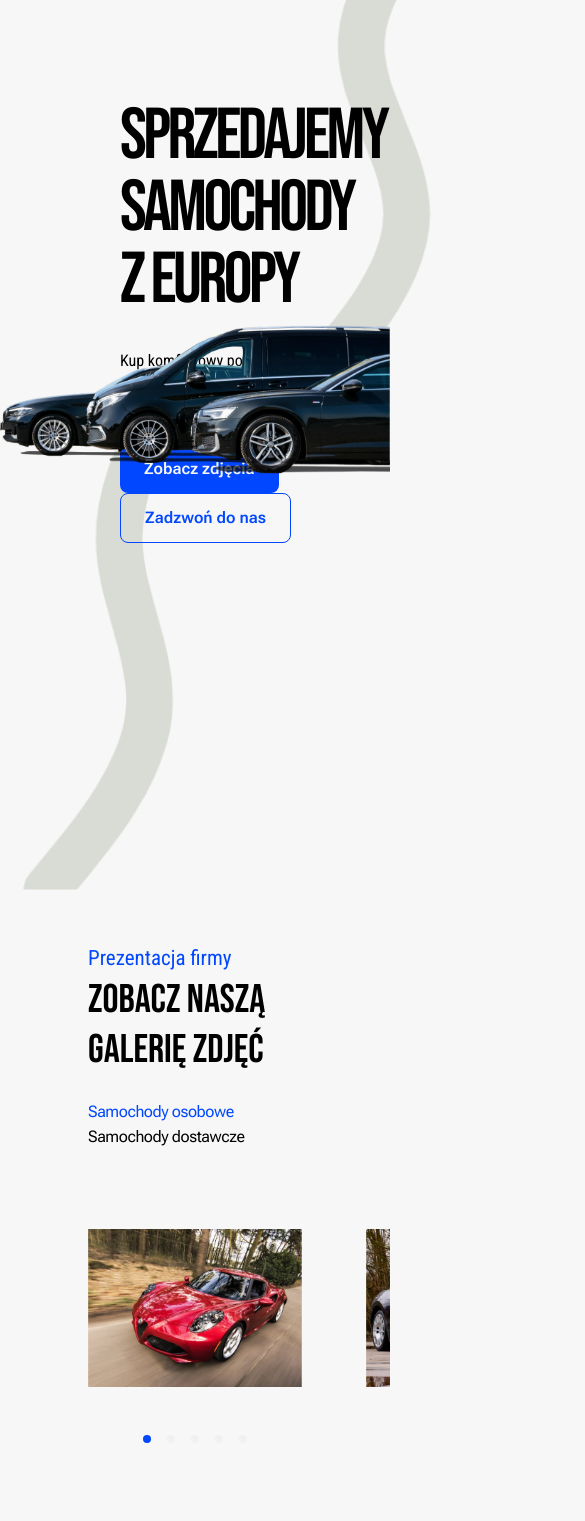
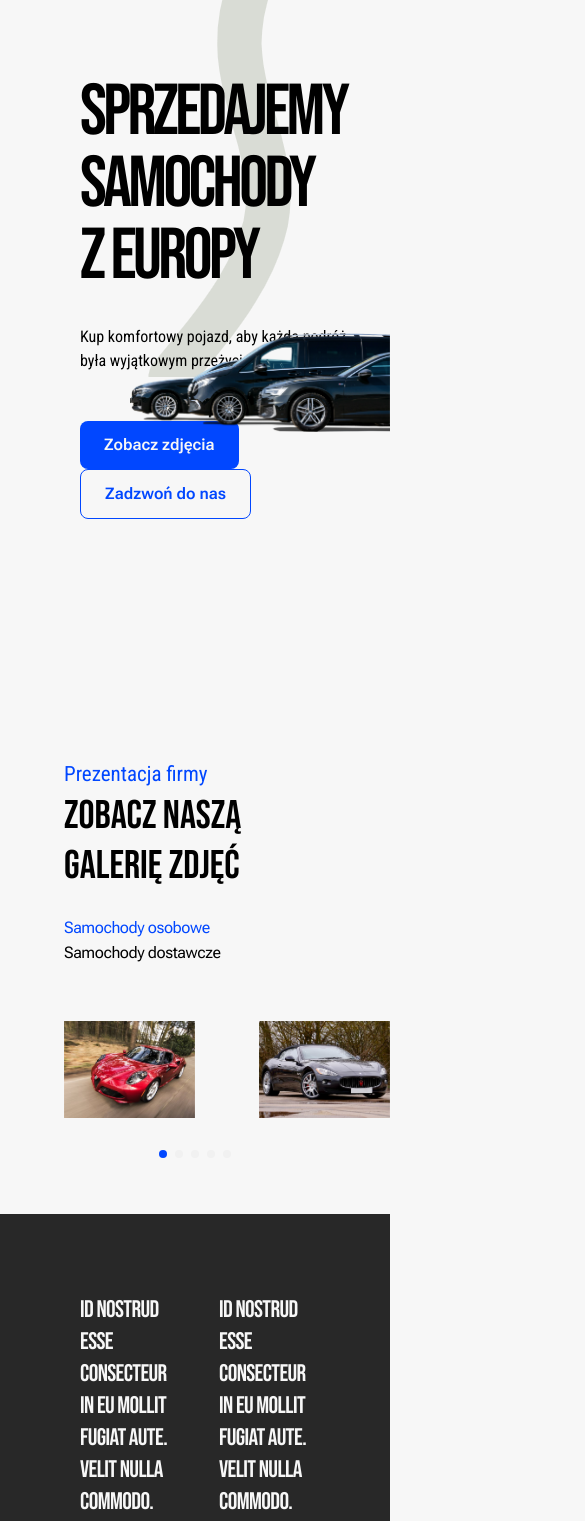
Before and after one commit to kakarotto2004/tailwindcss-carsSpot, a website: page index.html in a window 390 px wide. Shown: the part 123-1644 px from the top of the page, 585 px wide, since content can reach past the window. Drawn offline with Linux system fonts and the light colour scheme.

Commit message:
make tablet styles

```diff
--- a/index.html
+++ b/index.html
@@ -11,7 +11,7 @@
 </head>
 <body class="bg-whiteBg overflow-x-hidden">
     <div>
-        <header class="flex flex-row justify-between items-center py-4 px-16 lg:px-p120px">
+        <header class="flex flex-row justify-between items-center py-4 px-20 lg:px-p120px">
             <div>
                 <img src="img/logo.png" alt="CarsSpot logo">
             </div>
@@ -25,12 +25,12 @@
         </header>
 
         <main class="overflow-hidden">
-            <section class="mt-p120px mb-80">
-                <div class="absolute top-0 -right-32 -z-10">
-                    <img src="img/wave-1.png" alt="wave" class="inline-block h-full scale-105 ">
-                    <img src="img/wave-2.png" alt="wave" class="inline-block rotate-180 scale-105">
+            <section class="mt-24 lg:mt-p120px mb-44 lg:mb-80">
+                <div class="absolute top-0 -right-56 lg:-right-32 -z-10">
+                    <img src="img/wave-1.png" alt="wave" class="lg:inline-block h-full lg:scale-105 hidden">
+                    <img src="img/wave-2.png" alt="wave" class="inline-block rotate-180 lg:scale-105">
                 </div>
-                <div class="pl-p120px relative">
+                <div class="pl-20 lg:pl-p120px relative">
                     <h1 class="font-bebas text-7xl tracking-tighter">sprzedajemy samochody</h1>
                     <h1 class="font-bebas text-7xl tracking-tighter">z europy</h1>
                     <p class="mt-8 font-robotoCondensed">Kup komfortowy pojazd, aby każda podróż </p>
@@ -40,14 +40,14 @@
                         <a href="#" class="btn btn-white inline-block">Zadzwoń do nas</a>
                     </div>
                     <div>
-                        <img src="img/cars.png" alt="black BMW, Mercedes and Audi" class="absolute top-56 right-0">
-                        <img src="img/cień.png" alt="cars shadow" class="absolute top-56 right-0">
+                        <img src="img/cars.png" alt="black BMW, Mercedes and Audi" class="absolute top-64 lg:top-56 right-0 w-2/3 lg:w-fit">
+                        <img src="img/cień.png" alt="cars shadow" class="absolute top-64 lg:top-56 right-0 w-2/3 lg:w-fit">
                     </div>
                 </div>
             </section>
 
-            <section class="px-p88px">
-                <div class="pt-20">
+            <section class="px-16 lg:px-p88px">
+                <div class="pt-16 lg:pt-20">
                     <h3 class="text-px21 font-robotoCondensed text-blueDark">Prezentacja firmy</h3>
                     <h2 class="text-px40 uppercase font-bebas mb-6 leading-tight">zobacz naszą galerię zdjęć</h2>
                     <div>
@@ -55,21 +55,21 @@
                         <a href="#" class="font-robotoFlex tracking-tight">Samochody dostawcze</a>
                     </div>
                 </div>
-                <div class="pt-20 flex flex-shrink-0">
-                    <img src="img/alfaromeo.png" alt="red alfa romeo" class="mr-16">
-                    <img src="img/maseratti.png" alt="black maseratti" class="mr-16">
-                    <img src="img/audi.png" alt="audi's front light" class="mr-16">
+                <div class="pt-14 lg:pt-20 flex flex-shrink-0">
+                    <img src="img/alfaromeo.png" alt="red alfa romeo" class="mr-16 w-1/2 h-1/2 lg:w-full">
+                    <img src="img/maseratti.png" alt="black maseratti" class="mr-16 w-1/2 h-1/2 lg:w-full">
+                    <img src="img/audi.png" alt="audi's front light" class="mr-16 w-1/2 h-1/2 lg:w-full">
                 </div>
-                <div class="flex w-fit mx-auto mt-12 mb-20">
-                    <span class="w-2 h-2 mx-2 bg-blueDark rounded-full cursor-pointer"></span>
-                    <span class="w-2 h-2 mx-2 bg-grayLight rounded-full cursor-pointer"></span>
-                    <span class="w-2 h-2 mx-2 bg-grayLight rounded-full cursor-pointer"></span>
-                    <span class="w-2 h-2 mx-2 bg-grayLight rounded-full cursor-pointer"></span>
-                    <span class="w-2 h-2 mx-2 bg-grayLight rounded-full cursor-pointer"></span>
+                <div class="flex w-fit mx-auto mt-8 lg:mt-12">
+                    <span class="w-2 h-2 mx-1 lg:mx-2 bg-blueDark rounded-full cursor-pointer"></span>
+                    <span class="w-2 h-2 mx-1 lg:mx-2 bg-grayLight rounded-full cursor-pointer"></span>
+                    <span class="w-2 h-2 mx-1 lg:mx-2 bg-grayLight rounded-full cursor-pointer"></span>
+                    <span class="w-2 h-2 mx-1 lg:mx-2 bg-grayLight rounded-full cursor-pointer"></span>
+                    <span class="w-2 h-2 mx-1 lg:mx-2 bg-grayLight rounded-full cursor-pointer"></span>
                 </div>
             </section>
 
-            <section class="flex justify-between px-32 py-20 mt-p88px bg-grayDark text-whiteBg font-robotoCondensed">
+            <section class="flex justify-between p-20 lg:px-p120px py-20 mt-14 lg:mt-p88px bg-grayDark text-whiteBg font-robotoCondensed">
                <div class="mr-12">
                     <h4 class="font-bebas text-2xl tracking-tight">id nostrud esse consecteur in eu mollit fugiat aute. velit nulla commodo.</h4>
                     <p class="mt-4 mb-6 text-sm">Mauris varius ipsum mauris, rutrum lobortis magna efficitur a. Donec egestas, nisl vehicula feugiat ornare, diam turpis efficitur mi, ac venenatis eros ipsum ac arcu. Vestibulum et  [...]</p>
--- a/tailwind.config.js
+++ b/tailwind.config.js
@@ -26,6 +26,14 @@ module.exports = {
                 p88px: ['88px'],
             },
         },
+
+        screens: {
+            sm: '641px',
+            md: '769px',
+            lg: '1025px',
+            xl: '1281px',
+            '2xl': '1536px',
+        },
     },
     plugins: [],
 };
```
Also changed, not shown: output.css.
